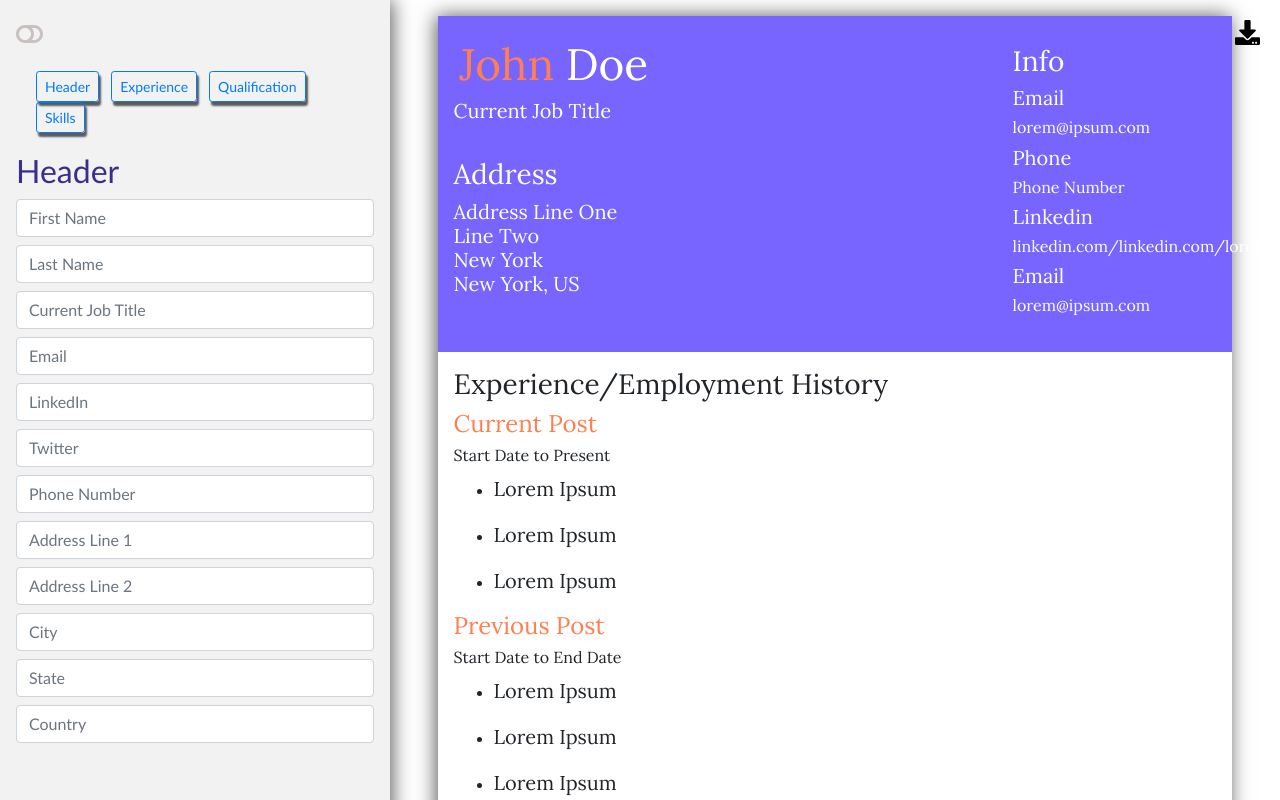
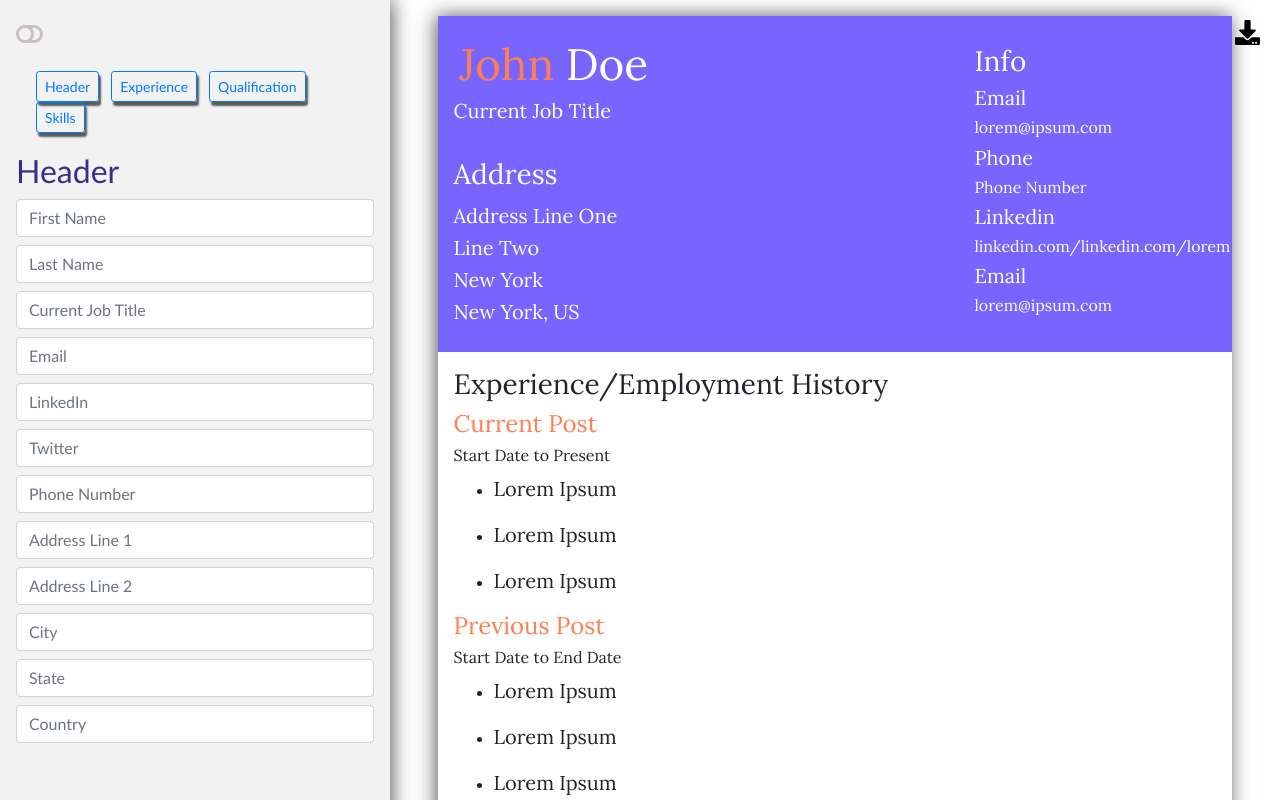
Before and after one commit to ArbiKhan007/appResume, a React (Create React App) app: page / in a window 1280 px wide. Shown: the top 800 px of the page. Built offline with nearby package versions, Linux system fonts and the light colour scheme.

Commit message:
Commit 5

```diff
--- a/src/Components/Resume/Contact.js
+++ b/src/Components/Resume/Contact.js
@@ -6,7 +6,7 @@ function Contact() {
 
   return (
     <>
-      <div style={{ margin: "0.8rem", maxWidth: "25%" }}>
+      <div style={{ margin: "0.8rem", maxWidth: "30%" }}>
         <h3>Info</h3>
         <h5>Email</h5>
         <h6>{text.email}</h6>
--- a/src/index.css
+++ b/src/index.css
@@ -449,6 +449,10 @@ textarea {
   margin-top: 2rem;
 }
 
+.resume__header__address h5 {
+  line-height: 2rem;
+}
+
 .resume__header__address p {
   font-weight: 300;
 }
--- a/src/styles/modules/_resume-header.css
+++ b/src/styles/modules/_resume-header.css
@@ -9,6 +9,10 @@
 
 .resume__header__address {
   margin-top: 2rem;
+}
+
+.resume__header__address h5 {
+  line-height: 2rem;
 }
 
 .resume__header__address p {
```
